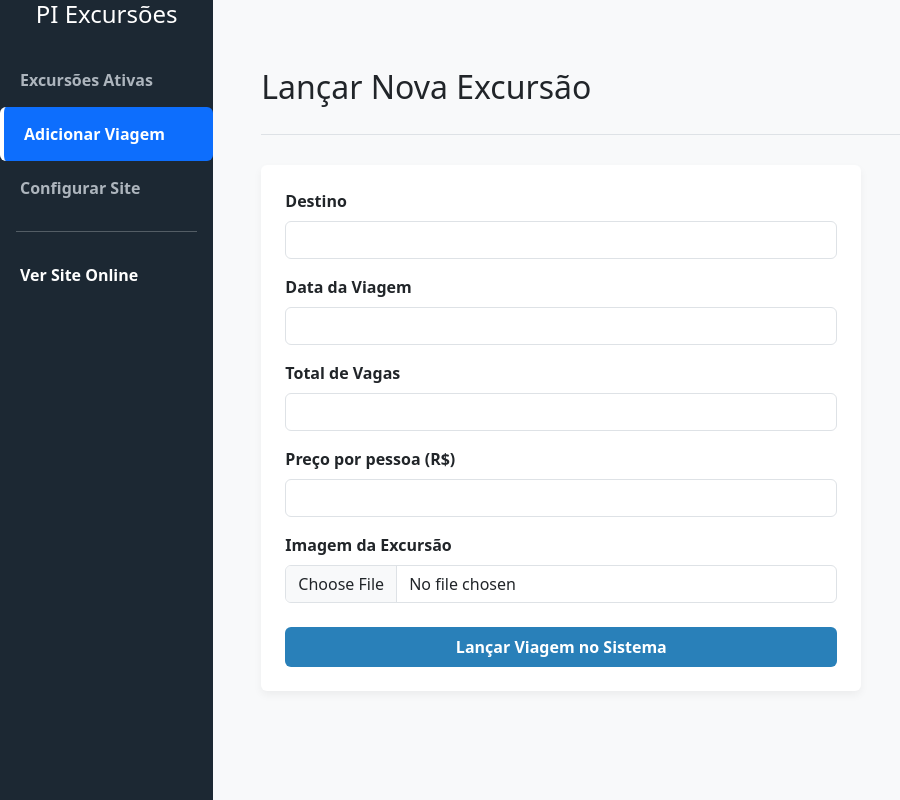
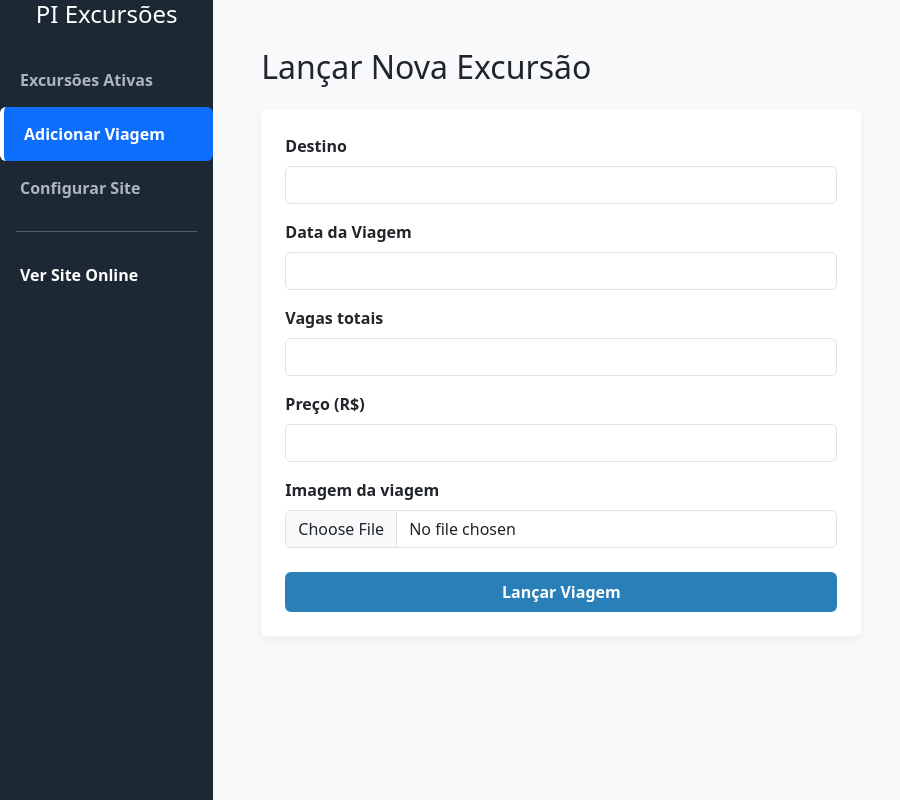
Before and after one commit to Lipeinocencio/projeto-integrador-excursoes, a Flask app: page / in a window 1280 px wide, after a click on "Adicionar Viagem". Shown: the whole page, without its empty margins (0-900 px from the left). Run offline with Flask 3, Linux system fonts and the light colour scheme; data comes from the database, SQL or seed files in the repository; tables that the repository leaves empty hold one stand-in row (values such as "Sample post"); grey boxes marked "Sample" are stand-in pictures.

Commit message:
Update index.html

```diff
--- a/templates/index.html
+++ b/templates/index.html
@@ -8,14 +8,13 @@
     <style>
         body { background-color: #f8f9fa; }
         .sidebar { background-color: #1c2833; min-height: 100vh; color: white; padding-top: 20px; }
-        .sidebar a { color: #adb5bd; text-decoration: none; padding: 15px 20px; display: block; font-weight: bold; border-radius: 0; transition: 0.3s; }
+        .sidebar a { color: #adb5bd; text-decoration: none; padding: 15px 20px; display: block; font-weight: bold; transition: 0.3s; }
         .sidebar a:hover, .sidebar a.active { background-color: #2980b9; color: white; border-left: 4px solid #fff; }
         .card { border: none; box-shadow: 0 4px 8px rgba(0,0,0,0.05); margin-bottom: 20px; }
-        .header-title { padding: 20px 0; border-bottom: 1px solid #dee2e6; margin-bottom: 30px; }
+        .section-separator { border-top: 1px dashed #ccc; margin: 25px 0; }
+        .form-section-title { font-size: 0.95rem; font-weight: bold; color: #495057; text-transform: uppercase; margin-bottom: 15px; }
         .btn-primary { background-color: #2980b9; border: none; }
         .btn-primary:hover { background-color: #1f6391; }
-        .section-separator { border-top: 1px dashed #ccc; margin: 25px 0; }
-        .form-section-title { font-size: 0.95rem; font-weight: bold; color: #495057; text-transform: uppercase; margin-bottom: 15px; }
     </style>
 </head>
 <body>
@@ -25,7 +24,7 @@
         <!-- MENU LATERAL -->
         <div class="col-md-2 sidebar p-0">
             <h4 class="text-center mb-4 text-white">PI Excursões</h4>
-            <div class="nav flex-column nav-pills" id="v-pills-tab" role="tablist" aria-orientation="vertical">
+            <div class="nav flex-column nav-pills" id="v-pills-tab" role="tablist">
                 <a class="nav-link active" id="tab-dashboard-list" data-bs-toggle="pill" href="#pane-dashboard">Excursões Ativas</a>
                 <a class="nav-link" id="tab-nova-viagem" data-bs-toggle="pill" href="#pane-nova-viagem">Adicionar Viagem</a>
                 <a class="nav-link" id="tab-config-site" data-bs-toggle="pill" href="#pane-config-site">Configurar Site</a>
@@ -38,9 +37,9 @@
         <div class="col-md-10 p-5">
             <div class="tab-content" id="v-pills-tabContent">
 
-                <!-- ABA 1: LISTA DE EXCURSÕES COM BOTÃO EDITAR -->
+                <!-- ABA 1: LISTA -->
                 <div class="tab-pane fade show active" id="pane-dashboard">
-                    <div class="header-title"><h2>Gerenciamento de Excursões</h2></div>
+                    <h2 class="mb-4">Gerenciamento de Excursões</h2>
                     <div class="card p-4">
                         <table class="table table-hover align-middle">
                             <thead class="table-dark">
@@ -49,20 +48,9 @@
                             <tbody>
                                 {% for v in lista %}
                                 <tr>
-                                    <td>
-                                        {% if v[5] %}
-                                            <img src="{{ url_for('static', filename='uploads/' + v[5]) }}" style="width: 60px; height: 45px; object-fit: cover; border-radius: 4px;">
-                                        {% else %}
-                                            <span class="text-muted small">Sem foto</span>
-                                        {% endif %}
-                                    </td>
-                                    <td><strong>{{ v[1] }}</strong></td>
-                                    <td>{{ v[2] }}</td>
-                                    <td>{{ v[3] }}</td>
-                                    <td>R$ {{ v[4] }}</td>
-                                    <td>
-                                        <a href="/editar/{{ v[0] }}" class="btn btn-sm btn-secondary">Editar</a>
-                                    </td>
+                                    <td>{% if v[5] %}<img src="{{ url_for('static', filename='uploads/' + v[5]) }}" style="width: 60px; height: 45px; object-fit: cover; border-radius: 4px;">{% else %}<span class="text-muted small">Sem foto</span>{% endif %}</td>
+                                    <td><strong>{{ v[1] }}</strong></td><td>{{ v[2] }}</td><td>{{ v[3] }}</td><td>R$ {{ v[4] }}</td>
+                                    <td><a href="/editar/{{ v[0] }}" class="btn btn-sm btn-secondary">Editar</a></td>
                                 </tr>
                                 {% else %}
                                 <tr><td colspan="6" class="text-center py-4">Nenhuma excursão cadastrada.</td></tr>
@@ -72,115 +60,140 @@
                     </div>
                 </div>
 
-                <!-- ABA 2: ADICIONAR VIAGEM -->
+                <!-- ABA 2: ADICIONAR -->
                 <div class="tab-pane fade" id="pane-nova-viagem">
-                    <div class="header-title"><h2>Lançar Nova Excursão</h2></div>
+                    <h2 class="mb-4">Lançar Nova Excursão</h2>
                     <div class="card p-4" style="max-width: 600px;">
                         <form action="/cadastrar" method="post" enctype="multipart/form-data">
                             <div class="mb-3"><label class="form-label fw-bold">Destino</label><input type="text" name="destino" class="form-control" required></div>
                             <div class="mb-3"><label class="form-label fw-bold">Data da Viagem</label><input type="text" name="data" class="form-control" required></div>
-                            <div class="mb-3"><label class="form-label fw-bold">Total de Vagas</label><input type="number" name="vagas" class="form-control" required></div>
-                            <div class="mb-3"><label class="form-label fw-bold">Preço por pessoa (R$)</label><input type="number" step="0.01" name="preco" class="form-control" required></div>
-                            <div class="mb-4"><label class="form-label fw-bold">Imagem da Excursão</label><input type="file" name="imagem" class="form-control" accept="image/*"></div>
-                            <button type="submit" class="btn btn-primary w-100 py-2 fw-bold">Lançar Viagem no Sistema</button>
+                            <div class="mb-3"><label class="form-label fw-bold">Vagas totais</label><input type="number" name="vagas" class="form-control" required></div>
+                            <div class="mb-3"><label class="form-label fw-bold">Preço (R$)</label><input type="number" step="0.01" name="preco" class="form-control" required></div>
+                            <div class="mb-4"><label class="form-label fw-bold">Imagem da viagem</label><input type="file" name="imagem" class="form-control" accept="image/*"></div>
+                            <button type="submit" class="btn btn-primary w-100 py-2 fw-bold">Lançar Viagem</button>
                         </form>
                     </div>
                 </div>
 
                 <!-- ABA 3: CONFIGURAR SITE (CMS) -->
                 <div class="tab-pane fade" id="pane-config-site">
-                    <div class="header-title">
-                        <h2>Personalização do Site Oficial</h2>
-                        <p class="text-muted">Gerencie os banners, depoimentos e dúvidas frequentes.</p>
-                    </div>
+                    <h2 class="mb-4">Personalização do Site Oficial</h2>
+                    <div class="row">
 
-                    <div class="row">
-                        <!-- IDENTIDADE E BANNERS (Sem texto, com Link) -->
+                        <!-- COLUNA ESQUERDA: IDENTIDADE E BANNERS -->
                         <div class="col-md-6">
                             <div class="card p-4">
                                 <h4 class="mb-4">Banners e Identidade</h4>
                                 <form action="/salvar_identidade" method="post" enctype="multipart/form-data">
-                                    <div class="mb-4">
-                                        <label class="form-label fw-bold">Nome da Agência</label>
-                                        <input type="text" name="nome_agencia" class="form-control" value="{{ conf[1] }}">
-                                    </div>
-                                    <div class="mb-4">
-                                        <label class="form-label fw-bold">Logotipo Oficial</label>
-                                        <input type="file" name="logo" class="form-control" accept="image/*">
-                                    </div>
+                                    <div class="mb-3"><label class="fw-bold">Nome da Agência</label><input type="text" name="nome_agencia" class="form-control" value="{{ conf[1] }}"></div>
+                                    <div class="mb-3"><label class="fw-bold">Logotipo Oficial</label><input type="file" name="logo" class="form-control" accept="image/*"></div>
+
                                     <div class="section-separator"></div>
-
-                                    <h5 class="form-section-title">Banners Clicáveis (Sem texto)</h5>
+                                    <h5 class="form-section-title">Banners Clicáveis (Sem textos)</h5>
 
                                     <div class="bg-light p-3 border rounded mb-3">
                                         <h6 class="fw-bold mb-3">Banner 1 (Destaque Principal)</h6>
-                                        <div class="mb-3"><label class="form-label small text-muted">Nova Imagem</label><input type="file" name="banner1_img" class="form-control form-control-sm" accept="image/*"></div>
-                                        <div class="mb-2"><label class="form-label small text-muted">Link de Redirecionamento (URL)</label><input type="text" name="banner1_link" class="form-control form-control-sm" value="{{ conf[4] }}"></div>
+                                        <div class="mb-3"><label class="small text-muted">Substituir Imagem</label><input type="file" name="banner1_img" class="form-control form-control-sm" accept="image/*"></div>
+                                        <div class="mb-2"><label class="small text-muted">Link de Redirecionamento (URL)</label><input type="text" name="banner1_link" class="form-control form-control-sm" value="{{ conf[4] }}"></div>
                                     </div>
 
                                     <div class="bg-light p-3 border rounded mb-3">
-                                        <h6 class="fw-bold mb-3">Banner 2 (Meio do Site)</h6>
-                                        <div class="mb-3"><label class="form-label small text-muted">Nova Imagem</label><input type="file" name="banner2_img" class="form-control form-control-sm" accept="image/*"></div>
-                                        <div class="mb-2"><label class="form-label small text-muted">Link de Redirecionamento (URL)</label><input type="text" name="banner2_link" class="form-control form-control-sm" value="{{ conf[6] }}"></div>
+                                        <h6 class="fw-bold mb-3">Banner 2 (Meio do site)</h6>
+                                        <div class="mb-3"><label class="small text-muted">Substituir Imagem</label><input type="file" name="banner2_img" class="form-control form-control-sm" accept="image/*"></div>
+                                        <div class="mb-2"><label class="small text-muted">Link de Redirecionamento (URL)</label><input type="text" name="banner2_link" class="form-control form-control-sm" value="{{ conf[6] }}"></div>
                                     </div>
-                                    <button type="submit" class="btn btn-primary w-100 mt-2">Salvar Banners e Identidade</button>
+                                    <button type="submit" class="btn btn-primary w-100 fw-bold">Salvar Banners e Identidade</button>
                                 </form>
                             </div>
                         </div>
 
-                        <!-- CONTEÚDO (3 Depoimentos, 3 FAQs) -->
+                        <!-- COLUNA DIREITA: CONTEÚDO DINÂMICO (COM BOTÕES DE ADD/REMOVER) -->
                         <div class="col-md-6">
-                            <div class="card p-4">
-                                <h4 class="mb-4">Conteúdo da Página</h4>
-                                <form action="/salvar_conteudo" method="post">
-                                    <h5 class="form-section-title">Seção "Como Funciona"</h5>
-                                    <div class="mb-2"><label class="form-label small text-muted">Passo 1 (Título)</label><input type="text" name="passo1_tit" class="form-control form-control-sm" value="{{ conf[7] }}"></div>
-                                    <div class="mb-4"><label class="form-label small text-muted">Passo 1 (Descrição)</label><textarea name="passo1_desc" class="form-control form-control-sm" rows="2">{{ conf[8] }}</textarea></div>
-                                    <div class="section-separator"></div>
 
-                                    <h5 class="form-section-title">Depoimentos (3 Clientes)</h5>
-                                    <div class="bg-light p-3 border rounded mb-3">
-                                        <div class="mb-2"><label class="form-label small text-muted">Cliente 1</label><input type="text" name="dep1_nome" class="form-control form-control-sm" value="{{ conf[9] }}"></div>
-                                        <div class="mb-2"><label class="form-label small text-muted">Nota</label><input type="number" name="dep1_nota" class="form-control form-control-sm" value="{{ conf[10] }}" min="1" max="5"></div>
-                                        <div class="mb-2"><textarea name="dep1_texto" class="form-control form-control-sm" rows="2">{{ conf[11] }}</textarea></div>
-                                    </div>
-                                    <div class="bg-light p-3 border rounded mb-3">
-                                        <div class="mb-2"><label class="form-label small text-muted">Cliente 2</label><input type="text" name="dep2_nome" class="form-control form-control-sm" value="{{ conf[12] }}"></div>
-                                        <div class="mb-2"><label class="form-label small text-muted">Nota</label><input type="number" name="dep2_nota" class="form-control form-control-sm" value="{{ conf[13] }}" min="1" max="5"></div>
-                                        <div class="mb-2"><textarea name="dep2_texto" class="form-control form-control-sm" rows="2">{{ conf[14] }}</textarea></div>
-                                    </div>
-                                    <div class="bg-light p-3 border rounded mb-3">
-                                        <div class="mb-2"><label class="form-label small text-muted">Cliente 3</label><input type="text" name="dep3_nome" class="form-control form-control-sm" value="{{ conf[15] }}"></div>
-                                        <div class="mb-2"><label class="form-label small text-muted">Nota</label><input type="number" name="dep3_nota" class="form-control form-control-sm" value="{{ conf[16] }}" min="1" max="5"></div>
-                                        <div class="mb-2"><textarea name="dep3_texto" class="form-control form-control-sm" rows="2">{{ conf[17] }}</textarea></div>
-                                    </div>
-                                    <div class="section-separator"></div>
-
-                                    <h5 class="form-section-title">Dúvidas Frequentes (FAQ)</h5>
-                                    <div class="bg-light p-3 border rounded mb-3">
-                                        <div class="mb-2"><label class="form-label small text-muted">Pergunta 1</label><input type="text" name="faq1_perg" class="form-control form-control-sm" value="{{ conf[18] }}"></div>
-                                        <div class="mb-2"><textarea name="faq1_resp" class="form-control form-control-sm" rows="2">{{ conf[19] }}</textarea></div>
-                                    </div>
-                                    <div class="bg-light p-3 border rounded mb-3">
-                                        <div class="mb-2"><label class="form-label small text-muted">Pergunta 2</label><input type="text" name="faq2_perg" class="form-control form-control-sm" value="{{ conf[20] }}"></div>
-                                        <div class="mb-2"><textarea name="faq2_resp" class="form-control form-control-sm" rows="2">{{ conf[21] }}</textarea></div>
-                                    </div>
-                                    <div class="bg-light p-3 border rounded mb-3">
-                                        <div class="mb-2"><label class="form-label small text-muted">Pergunta 3</label><input type="text" name="faq3_perg" class="form-control form-control-sm" value="{{ conf[22] }}"></div>
-                                        <div class="mb-2"><textarea name="faq3_resp" class="form-control form-control-sm" rows="2">{{ conf[23] }}</textarea></div>
-                                    </div>
-                                    <button type="submit" class="btn btn-primary w-100 mt-2">Atualizar Conteúdos</button>
+                            <!-- Passo a Passo -->
+                            <div class="card p-4 mb-4">
+                                <form action="/salvar_passo" method="post">
+                                    <h5 class="form-section-title">Seção "Como Funciona" (Passo 1)</h5>
+                                    <div class="mb-2"><label class="small fw-bold">Título</label><input type="text" name="passo1_tit" class="form-control form-control-sm" value="{{ conf[7] }}"></div>
+                                    <div class="mb-3"><label class="small fw-bold">Descrição</label><textarea name="passo1_desc" class="form-control form-control-sm" rows="2">{{ conf[8] }}</textarea></div>
+                                    <button type="submit" class="btn btn-secondary btn-sm w-100">Atualizar Texto</button>
                                 </form>
                             </div>
+
+                            <!-- Depoimentos (Dinâmico) -->
+                            <div class="card p-4 mb-4">
+                                <h5 class="form-section-title">Depoimentos Publicados</h5>
+
+                                <!-- Lista de Depoimentos existentes -->
+                                <ul class="list-group mb-4 shadow-sm">
+                                    {% for d in deps %}
+                                    <li class="list-group-item d-flex justify-content-between align-items-center">
+                                        <div>
+                                            <strong>{{ d[1] }}</strong> <span class="badge bg-warning text-dark ms-2">Nota: {{ d[2] }}</span><br>
+                                            <small class="text-muted">"{{ d[3] }}"</small>
+                                        </div>
+                                        <a href="/del_depoimento/{{ d[0] }}" class="btn btn-sm btn-danger fw-bold" title="Remover Depoimento">X</a>
+                                    </li>
+                                    {% else %}
+                                    <li class="list-group-item text-muted text-center py-3">Nenhum depoimento cadastrado no momento.</li>
+                                    {% endfor %}
+                                </ul>
+
+                                <!-- Formulário para ADD Depoimento -->
+                                <h6 class="fw-bold text-success border-bottom pb-2">Novo Depoimento +</h6>
+                                <form action="/add_depoimento" method="post" class="bg-light p-3 border rounded">
+                                    <div class="mb-2"><input type="text" name="nome" class="form-control form-control-sm" placeholder="Nome do Cliente" required></div>
+                                    <div class="mb-2"><input type="number" name="nota" class="form-control form-control-sm" placeholder="Nota de 1 a 5 (Estrelas)" min="1" max="5" required></div>
+                                    <div class="mb-3"><textarea name="texto" class="form-control form-control-sm" placeholder="Escreva a mensagem do cliente..." required rows="2"></textarea></div>
+                                    <button type="submit" class="btn btn-success btn-sm w-100 fw-bold">Adicionar à Página</button>
+                                </form>
+                            </div>
+
+                            <!-- FAQ (Dinâmico) -->
+                            <div class="card p-4">
+                                <h5 class="form-section-title">Dúvidas Frequentes (FAQ)</h5>
+
+                                <!-- Lista de FAQs existentes -->
+                                <ul class="list-group mb-4 shadow-sm">
+                                    {% for f in faqs %}
+                                    <li class="list-group-item d-flex justify-content-between align-items-center">
+                                        <div>
+                                            <strong>Q: {{ f[1] }}</strong><br>
+                                            <small class="text-muted">R: {{ f[2] }}</small>
+                                        </div>
+                                        <a href="/del_faq/{{ f[0] }}" class="btn btn-sm btn-danger fw-bold" title="Remover Pergunta">X</a>
+                                    </li>
+                                    {% else %}
+                                    <li class="list-group-item text-muted text-center py-3">Nenhuma dúvida cadastrada no momento.</li>
+                                    {% endfor %}
+                                </ul>
+
+                                <!-- Formulário para ADD FAQ -->
+                                <h6 class="fw-bold text-success border-bottom pb-2">Nova Pergunta +</h6>
+                                <form action="/add_faq" method="post" class="bg-light p-3 border rounded">
+                                    <div class="mb-2"><input type="text" name="pergunta" class="form-control form-control-sm" placeholder="Digite a pergunta frequente..." required></div>
+                                    <div class="mb-3"><textarea name="resposta" class="form-control form-control-sm" placeholder="Digite a resposta..." required rows="2"></textarea></div>
+                                    <button type="submit" class="btn btn-success btn-sm w-100 fw-bold">Adicionar ao FAQ</button>
+                                </form>
+                            </div>
+
                         </div>
                     </div>
                 </div>
-
             </div>
         </div>
     </div>
 </div>
 
 <script src="https://cdn.jsdelivr.net/npm/bootstrap@5.3.0/dist/js/bootstrap.bundle.min.js"></script>
+<!-- Script para manter o administrador na mesma aba após salvar um conteúdo -->
+<script>
+    document.addEventListener("DOMContentLoaded", function(){
+        if(window.location.hash) {
+            var triggerEl = document.querySelector('a[href="' + window.location.hash + '"]');
+            if(triggerEl) { new bootstrap.Tab(triggerEl).show(); }
+        }
+    });
+</script>
 </body>
 </html>
```
